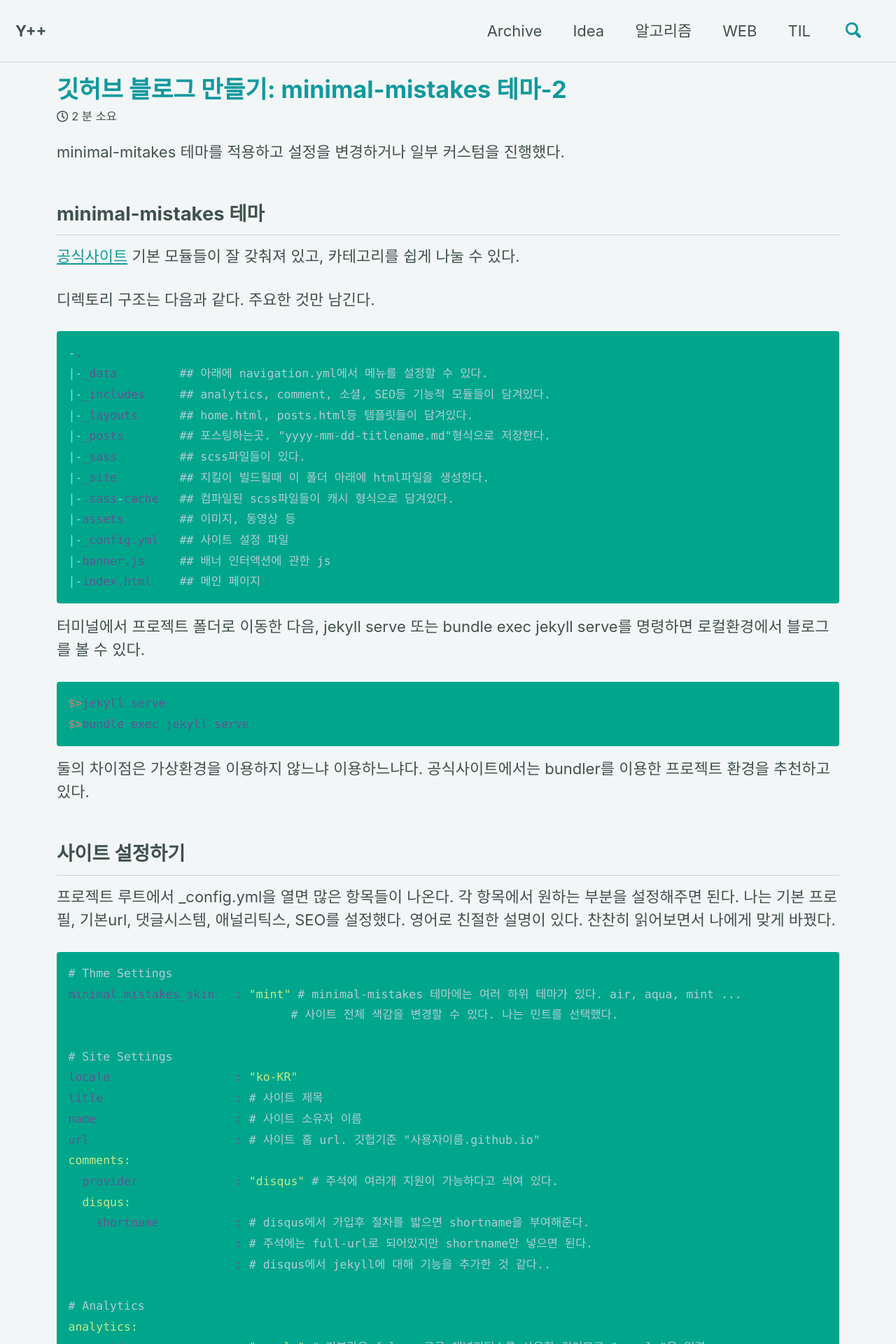
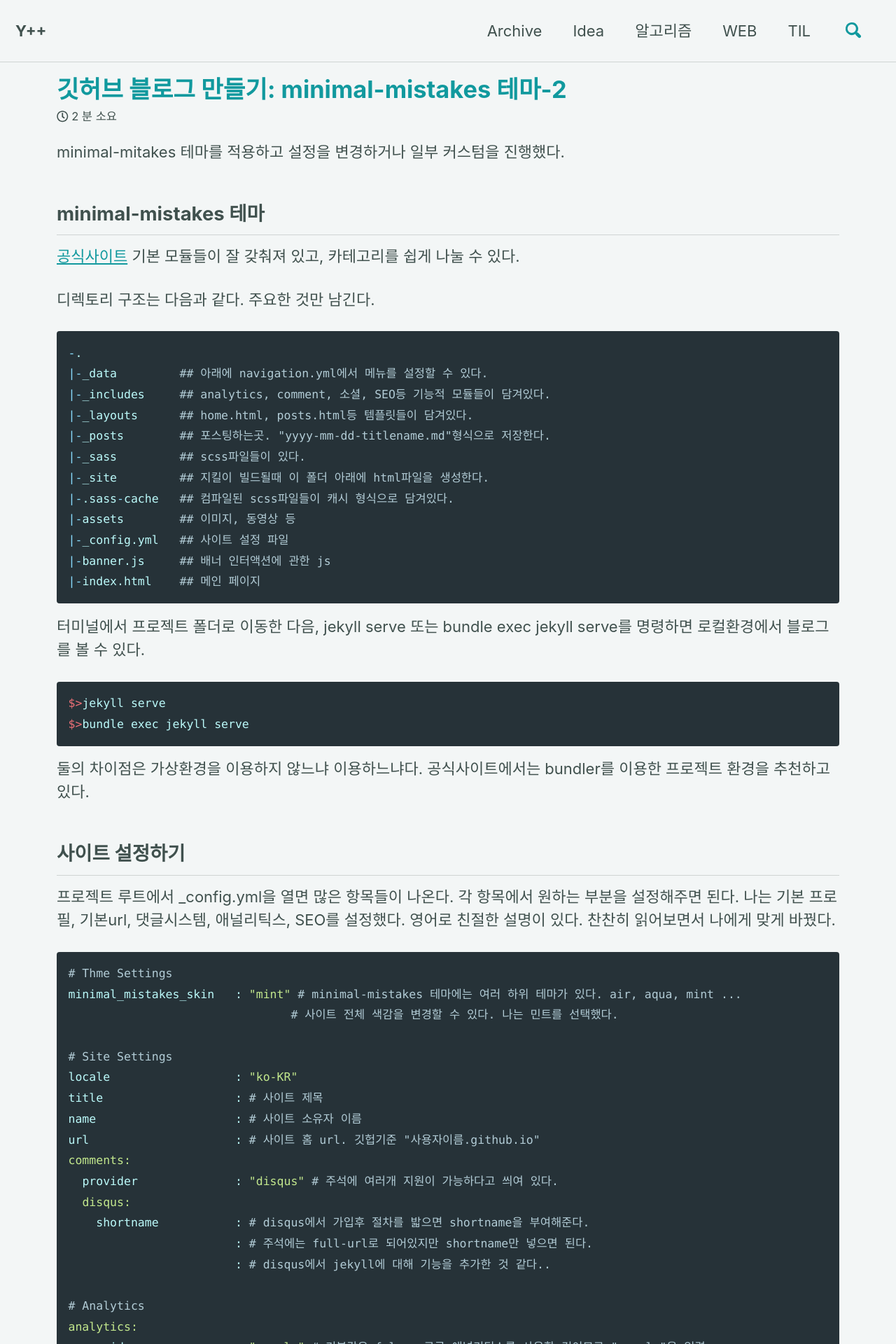
Before and after one commit to andole87/andole87.github.io, a Jekyll site: the page built from _posts/2019-03-19-making-themeof-minimal-mistakes-2.md, in a window 1280 px wide. Shown: the top 1920 px of the page at 70% size. Built offline with Jekyll 4.4.1, drawn with Linux system fonts in a browser that asks for light colours; cached includes are drawn as plain includes; comment, search, counter and statistics services are not loaded.

Commit message:
edit code block background color

```diff
--- a/_sass/minimal-mistakes/_variables.scss
+++ b/_sass/minimal-mistakes/_variables.scss
@@ -54,7 +54,7 @@ $light-gray: mix(#fff, $gray, 50%) !default;
    $lighter-gray: mix(#fff, $gray, 90%) !default;
 
    $background-color: #fff !default;
-$code-background-color: $light-gray !default;
+   $code-background-color: #fafafa !default;
    $code-background-color-dark: $light-gray !default;
    $text-color: $dark-gray !default;
    $muted-text-color: mix(#fff, $text-color, 35%) !default;
@@ -111,12 +111,12 @@ $masthead-link-color-hover: mix(#000, $primary-color, 25%) !default;
    $navicon-link-color-hover: mix(#fff, $primary-color, 75%) !default;
 
    /* syntax highlighting (base16) */
-$base00: #00a68c !default;
+   $base00: #263238 !default;
    $base01: #2e3c43 !default;
    $base02: #314549 !default;
    $base03: #546e7a !default;
    $base04: #b2ccd6 !default;
-$base05: #645394 !default;
+   $base05: #bbfafa !default;
    $base06: #eeffff !default;
    $base07: #ffffff !default;
    $base08: #f07178 !default;
```
Lines whose indentation alone changed are shown as unchanged.
